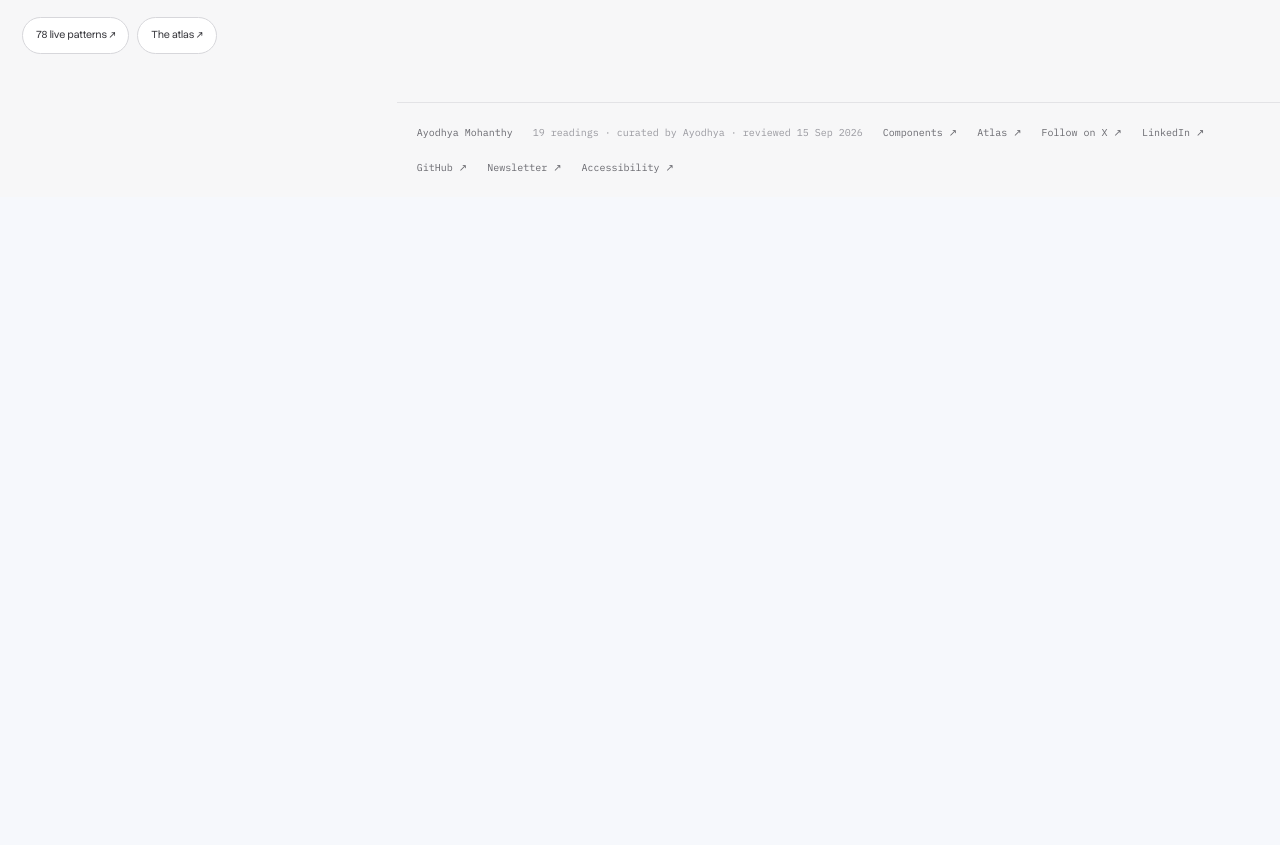
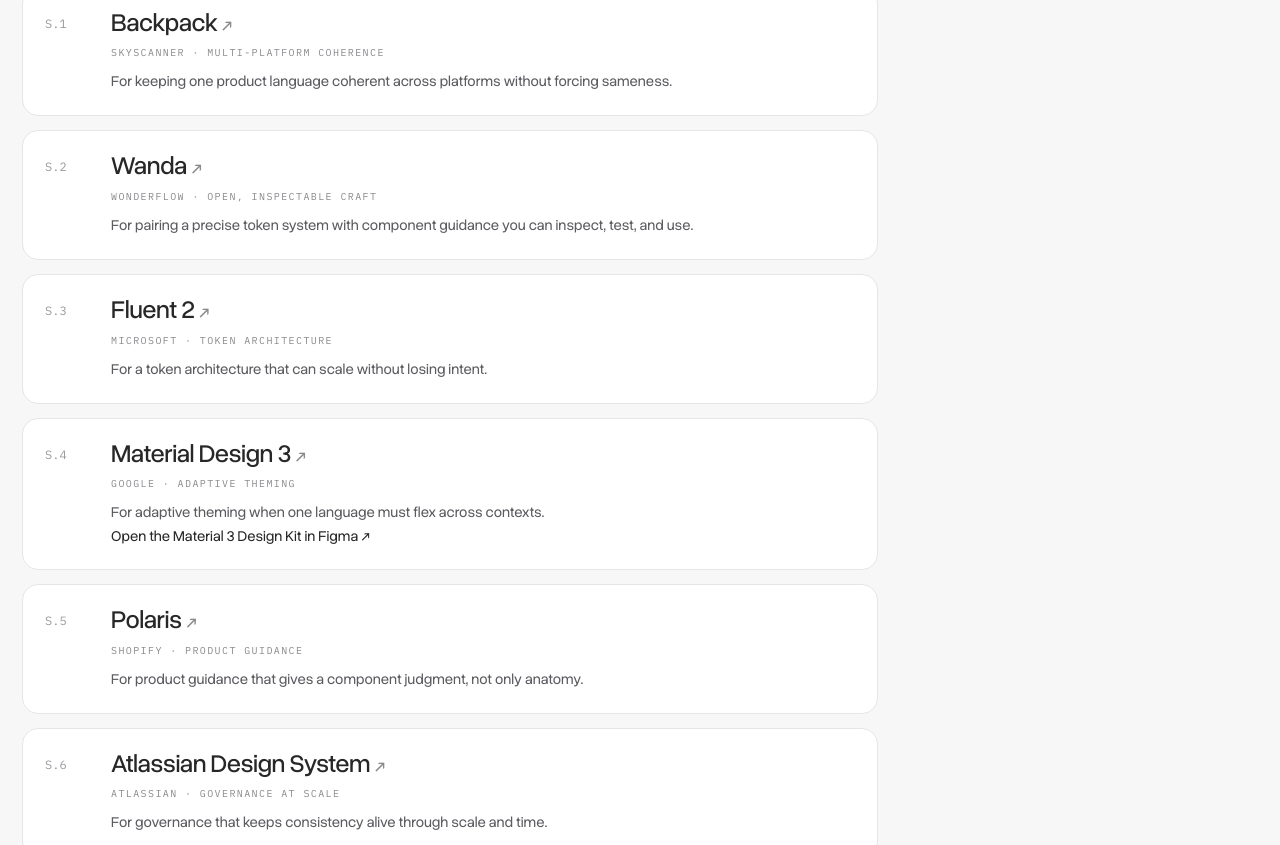
Before and after one commit to ayodhyamohanthy/ai-portfolio, a Next.js app: page /sources in a window 1280 px wide. Shown: the part 4856-5701 px from the top of the page. Before the commit the page ends 5053 px from the top, so only its background shows below. Built offline with nearby package versions, Linux system fonts and the light colour scheme; what @astryxdesign/core would draw is missing.

Commit message:
content: make favourite systems data driven

```diff
--- a/app/sources/page.tsx
+++ b/app/sources/page.tsx
@@ -1,4 +1,4 @@
-import Link from 'next/link';import {sourceTracks} from '../sourcesData';
+import Link from 'next/link';import {sourceTracks} from '../sourcesData';import {favouriteSystems} from '../systemData';
 export const metadata={title:'Sources · Ayodhya Mohanthy',description:'Canonical readings for AI-native design in reading order, each with a short first-person note.'};
 import Reveal from '../Reveal';
 import SystemTrail from '../SystemTrail';
@@ -12,7 +12,7 @@
 <p className="source-meta">{s.author} · {s.year}</p><p className="source-note">{s.note}</p>
 </div></article>)}
 </section>)}
-<section className="sources-track sources-internal"><div className="track-head"><b>→</b><div><h2>Then touch it</h2><p>Reading holds when it meets running software. The patterns, the map and the starter kit are one click away.</p></div></div>
+<section className="sources-track"><div className="track-head"><b>★</b><div><h2>Systems I return to</h2><p>{favouriteSystems.length} bookmarked systems, shared with the ayodhya. design system.</p></div></div>{favouriteSystems.map((system,i)=><article className="source-item" key={system.canonical_url}><span className="num">S.{i+1}</span><div><a href={system.canonical_url} target="_blank" rel="noopener noreferrer"><h3>{system.title} <i>↗</i></h3></a><p className="source-meta">{system.publisher} · {system.lesson}</p><p className="source-note">{system.why}</p>{system.resources.map(resource=><a key={resource.url} href={resource.url} target="_blank" rel="noopener noreferrer">{resource.label}</a>)}</div></article>)}</section><section className="sources-track sources-internal"><div className="track-head"><b>→</b><div><h2>Then touch it</h2><p>Reading holds when it meets running software. The patterns, the map and the starter kit are one click away.</p></div></div>
 <div className="sources-anchors"><Link href="/resources">78 live patterns ↗</Link><Link href="/atlas">The atlas ↗</Link></div></section>
 <footer className="resource-footer"><Link href="/">Ayodhya Mohanthy</Link><span>{total} readings · curated by Ayodhya · reviewed 15 Sep 2026</span><Link href="/resources">Components ↗</Link><Link href="/atlas">Atlas ↗</Link><a href="https://x.com/ayodhyamohanthy" target="_blank" rel="noopener noreferrer">Follow on X ↗</a><a href="https://www.linkedin.com/in/ayodhyamohanthy/" target="_blank" rel="noopener noreferrer">LinkedIn ↗</a><a href="https://github.com/ayodhyamohanthy" target="_blank" rel="noopener noreferrer">GitHub ↗</a><a href="https://ayodhyamohanthy.substack.com" target="_blank" rel="noopener noreferrer">Newsletter ↗</a><Link href="/accessibility">Accessibility ↗</Link></footer><Reveal/>
 </main>}
--- /dev/null
+++ b/app/systemData.ts
@@ -0,0 +1,11 @@
+export type SystemResource={type:'figma-kit'|'github'|'tokens'|'playground';label:string;url:string;verified_at:string};
+export type FavouriteSystem={title:string;publisher:string;canonical_url:string;why:string;lesson:string;founder_added:boolean;featured_order:number;resources:SystemResource[]};
+export const favouriteSystems:FavouriteSystem[]=[
+{title:'Backpack',publisher:'Skyscanner',canonical_url:'https://www.skyscanner.design/latest/welcome-to-backpack-Mtf5OEo4',why:'For keeping one product language coherent across platforms without forcing sameness.',lesson:'Multi-platform coherence',founder_added:true,featured_order:1,resources:[]},
+{title:'Wanda',publisher:'Wonderflow',canonical_url:'https://design.wonderflow.ai/',why:'For pairing a precise token system with component guidance you can inspect, test, and use.',lesson:'Open, inspectable craft',founder_added:true,featured_order:2,resources:[]},
+{title:'Fluent 2',publisher:'Microsoft',canonical_url:'https://fluent2.microsoft.design/',why:'For a token architecture that can scale without losing intent.',lesson:'Token architecture',founder_added:false,featured_order:3,resources:[]},
+{title:'Material Design 3',publisher:'Google',canonical_url:'https://m3.material.io/',why:'For adaptive theming when one language must flex across contexts.',lesson:'Adaptive theming',founder_added:false,featured_order:4,resources:[{type:'figma-kit',label:'Open the Material 3 Design Kit in Figma ↗',url:'https://www.figma.com/community/file/1035203688168086460',verified_at:'2026-09-16'}]},
+{title:'Polaris',publisher:'Shopify',canonical_url:'https://polaris.shopify.com/',why:'For product guidance that gives a component judgment, not only anatomy.',lesson:'Product guidance',founder_added:false,featured_order:5,resources:[]},
+{title:'Atlassian Design System',publisher:'Atlassian',canonical_url:'https://atlassian.design/',why:'For governance that keeps consistency alive through scale and time.',lesson:'Governance at scale',founder_added:false,featured_order:6,resources:[]}
+] satisfies FavouriteSystem[];
+favouriteSystems.sort((a,b)=>a.featured_order-b.featured_order);
```
Also changed, not shown: app/system/page.tsx (+2 -2 lines), app/globals.css.
